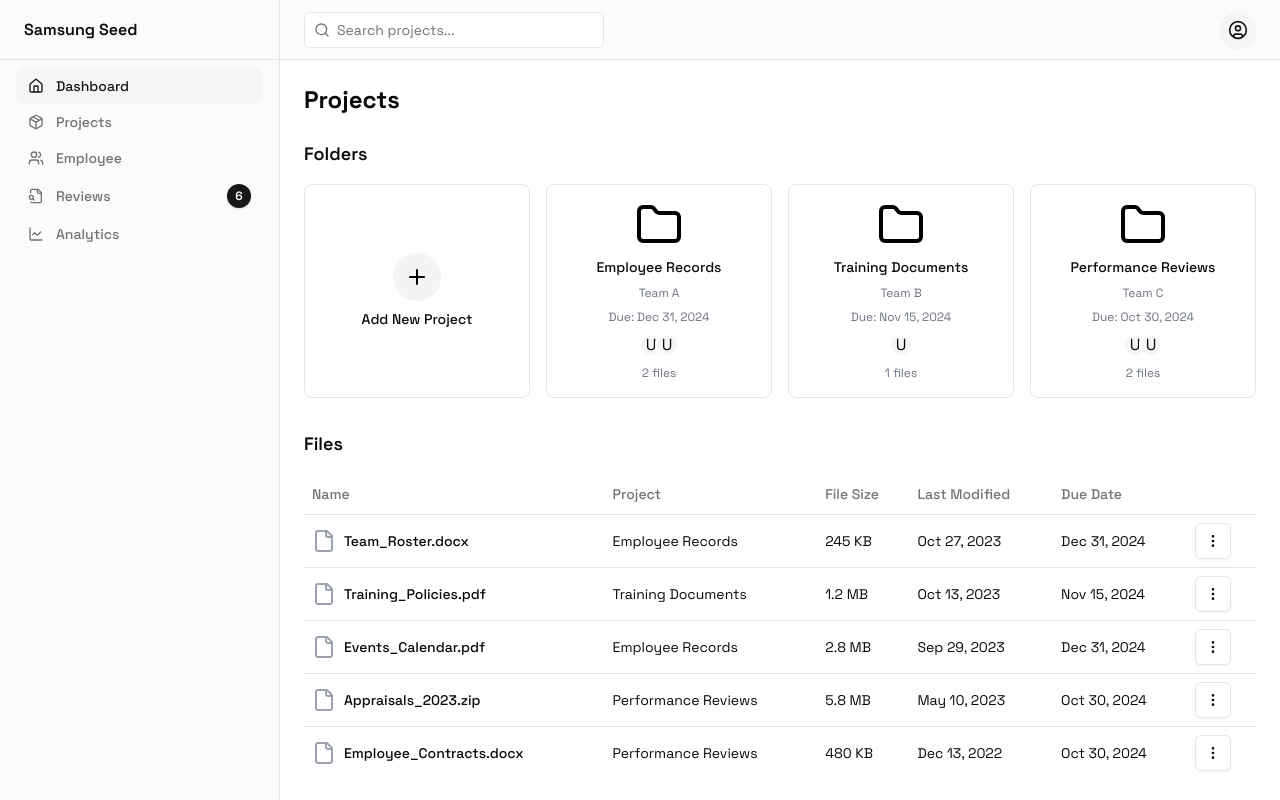
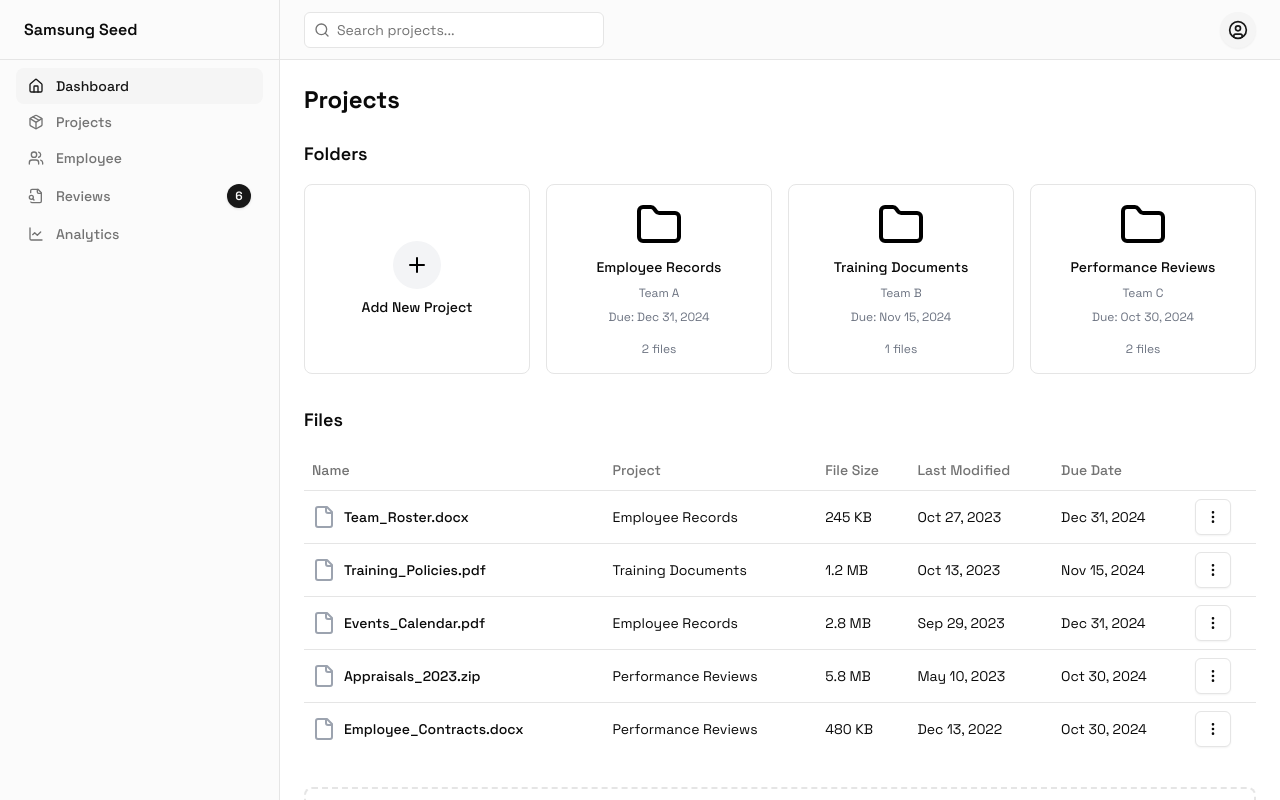
Before and after one commit to prathamranjansingh/SamsungSeed, a React (Vite) app in the folder frontend/: page /projects in a window 1280 px wide. Shown: the top 800 px of the page. Built offline with nearby package versions, Linux system fonts and the light colour scheme.

Commit message:
Edited Project Page

```diff
--- a/frontend/src/pages/Projects.jsx
+++ b/frontend/src/pages/Projects.jsx
@@ -155,11 +155,7 @@ export default function ProjectsPage() {
             <span className="text-xs text-gray-500">{folder.team}</span>
             <span className="text-xs text-gray-500">Due: {format(folder.dueDate, 'PP')}</span>
             <div className="flex -space-x-2">
-              {[...Array(Math.min(folder.files, 3))].map((_, i) => (
-                <Avatar key={i} className="w-6 h-6 border-2 border-white">
-                  <AvatarFallback>U</AvatarFallback>
-                </Avatar>
-              ))}
+
             </div>
             <span className="text-xs text-gray-500">{folder.files} files</span>
           </div>
```
